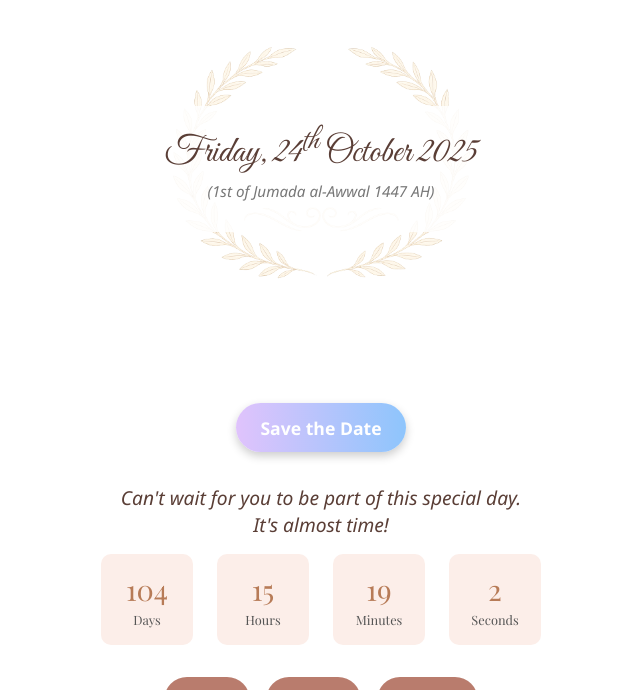
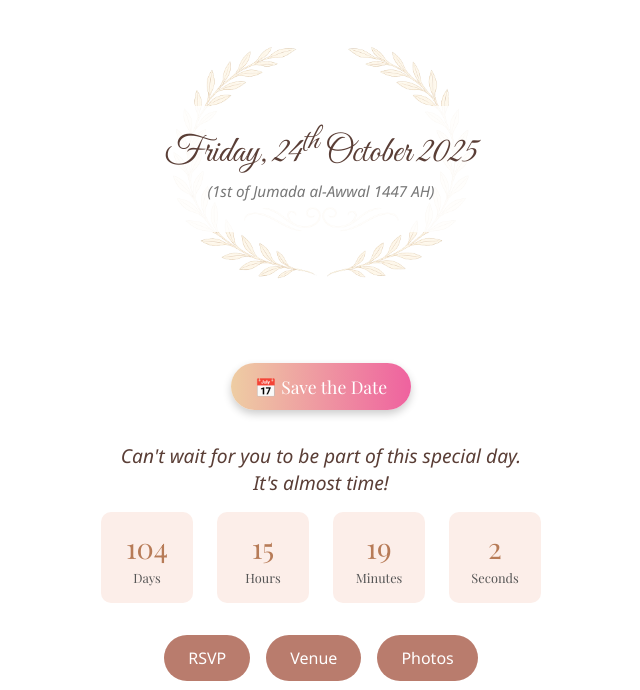
Before and after one commit to EbadMukadam/fifashaadi, a Flask app: page / in a window 1280 px wide. Shown: the part 922-1612 px from the top of the page, without its empty margins (319-959 px from the left). Run offline with Flask 3, Linux system fonts and the light colour scheme; some libraries are stand-ins or nearby versions; some web fonts are replaced.

Commit message:
Final Save the Date and countdown updates

```diff
--- a/static/style.css
+++ b/static/style.css
@@ -142,31 +142,66 @@ body {
   margin-top: 0.3rem;
 }
 
-/* Stylish Save the Date Button */
-.stylish-calendar {
-  background: linear-gradient(to right, #e0c3fc, #8ec5fc);
-  color: #fff !important;
-  font-weight: bold;
-  font-size: 1.1rem;
-  padding: 0.8rem 1.5rem;
-  border-radius: 50px;
-  cursor: pointer;
-  box-shadow: 0 4px 10px rgba(0, 0, 0, 0.2);
-  text-decoration: none;
-  display: inline-block;
-  margin-top: 1rem;
-  transition: all 0.3s ease-in-out;
-}
-
-.stylish-calendar:hover {
-  transform: scale(1.05);
-  background: linear-gradient(to right, #d8b4fe, #7ed6fc);
-}
-
+/* Save the Date Dropdown Styling */
 .save-date {
   display: flex;
   justify-content: center;
+  margin-top: -1.5rem;
   margin-bottom: 2rem;
+}
+
+.calendar-btn {
+  font-family: 'Playfair Display', serif;
+  font-size: 1.1rem;
+  padding: 0.75rem 1.5rem;
+  background: linear-gradient(to right, #eecda3, #ef629f);
+  border: none;
+  border-radius: 50px;
+  color: white;
+  cursor: pointer;
+  box-shadow: 0 4px 8px rgba(0,0,0,0.2);
+  transition: all 0.3s ease;
+}
+
+.calendar-btn:hover {
+  transform: scale(1.05);
+  background: linear-gradient(to right, #d5a3ee, #a362ef);
+}
+
+.dropdown {
+  position: relative;
+  display: inline-block;
+}
+
+.dropdown-content {
+  display: none;
+  position: absolute;
+  background-color: white;
+  min-width: 180px;
+  box-shadow: 0px 8px 16px rgba(0,0,0,0.1);
+  border-radius: 10px;
+  z-index: 1;
+  text-align: left;
+  padding: 0.5rem 0;
+  top: 110%;
+}
+
+.dropdown-content a {
+  color: #5a3e36;
+  padding: 10px 16px;
+  text-decoration: none;
+  display: block;
+  font-family: 'Segoe UI', sans-serif;
+  font-size: 0.95rem;
+}
+
+.dropdown-content a:hover {
+  background-color: #f9f1eb;
+  color: #b77b57;
+}
+
+.dropdown:hover .dropdown-content {
+  display: block;
 }
 
 /* Countdown Timer */
@@ -254,8 +289,8 @@ body {
     font-size: 1.4rem;
   }
 
-  .stylish-calendar {
+  .calendar-btn {
     font-size: 1rem;
-    padding: 0.7rem 1.2rem;
+    padding: 0.6rem 1.2rem;
   }
 }
--- a/templates/index.html
+++ b/templates/index.html
@@ -47,23 +47,15 @@
       </div>
     </div>
 
-    <!-- Save the Date Button -->
+    <!-- Save the Date Dropdown -->
     <div class="save-date">
-      <div
-        title="Add to Calendar"
-        class="addeventatc stylish-calendar"
-        data-name="Fida & Huzaifa's Wedding"
-        data-description="Join us to celebrate the wedding of Fida & Huzaifa!"
-        data-start="2025-10-24 17:00:00"
-        data-end="2025-10-24 23:00:00"
-        data-timezone="Asia/Kolkata"
-        data-location="TBD, Mumbai, India"
-        data-organizer="Mrs. Shaista & Mr. Anwar Mukadam"
-        data-organizer-email="invite@example.com"
-        data-all-day="false"
-        data-title="Save the Date"
-      >
-        Save the Date
+      <div class="dropdown">
+        <button class="calendar-btn">📅 Save the Date</button>
+        <div class="dropdown-content">
+          <a href="https://calendar.google.com/calendar/render?action=TEMPLATE&text=Fida+%26+Huzaifa+Wedding&dates=20251024T113000Z/20251024T173000Z&details=Join+us+to+celebrate+our+special+day&location=Mumbai%2C+India" target="_blank">Google Calendar</a>
+          <a href="/static/fida-huzaifa-wedding.ics" download>Apple / iCal / Outlook</a>
+          <a href="https://calendar.yahoo.com/?v=60&view=d&type=20&title=Fida+%26+Huzaifa+Wedding&st=20251024T113000Z&dur=0600&desc=Join+us+for+the+wedding+celebration&in_loc=Mumbai%2C+India" target="_blank">Yahoo Calendar</a>
+        </div>
       </div>
     </div>
 
@@ -86,9 +78,6 @@
     </div>
 
   </div>
-
-  <!-- AddToCalendar Script -->
-  <script type="text/javascript" src="https://addevent.com/libs/atc/1.6.1/atc.min.js" async defer></script>
 
   <!-- Countdown Script -->
   <script>
```
Also changed, not shown: 1 other file.
